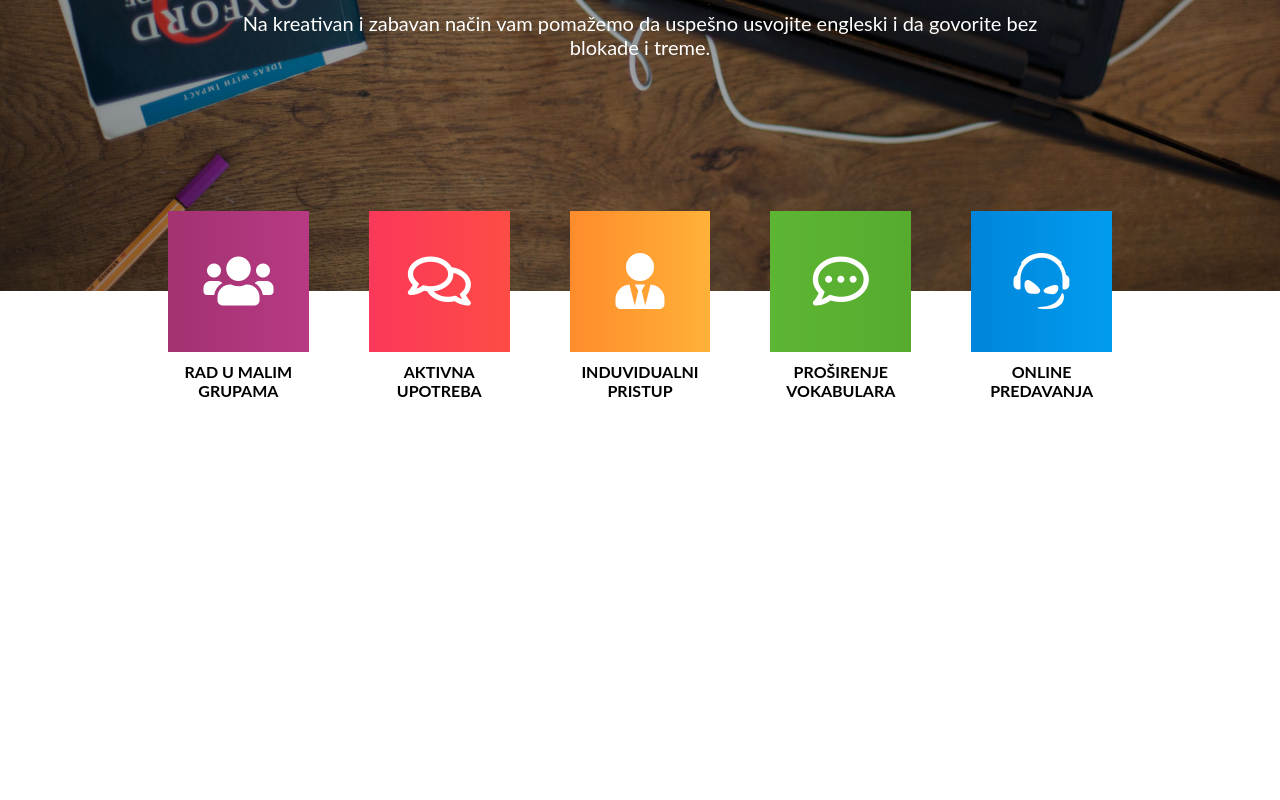
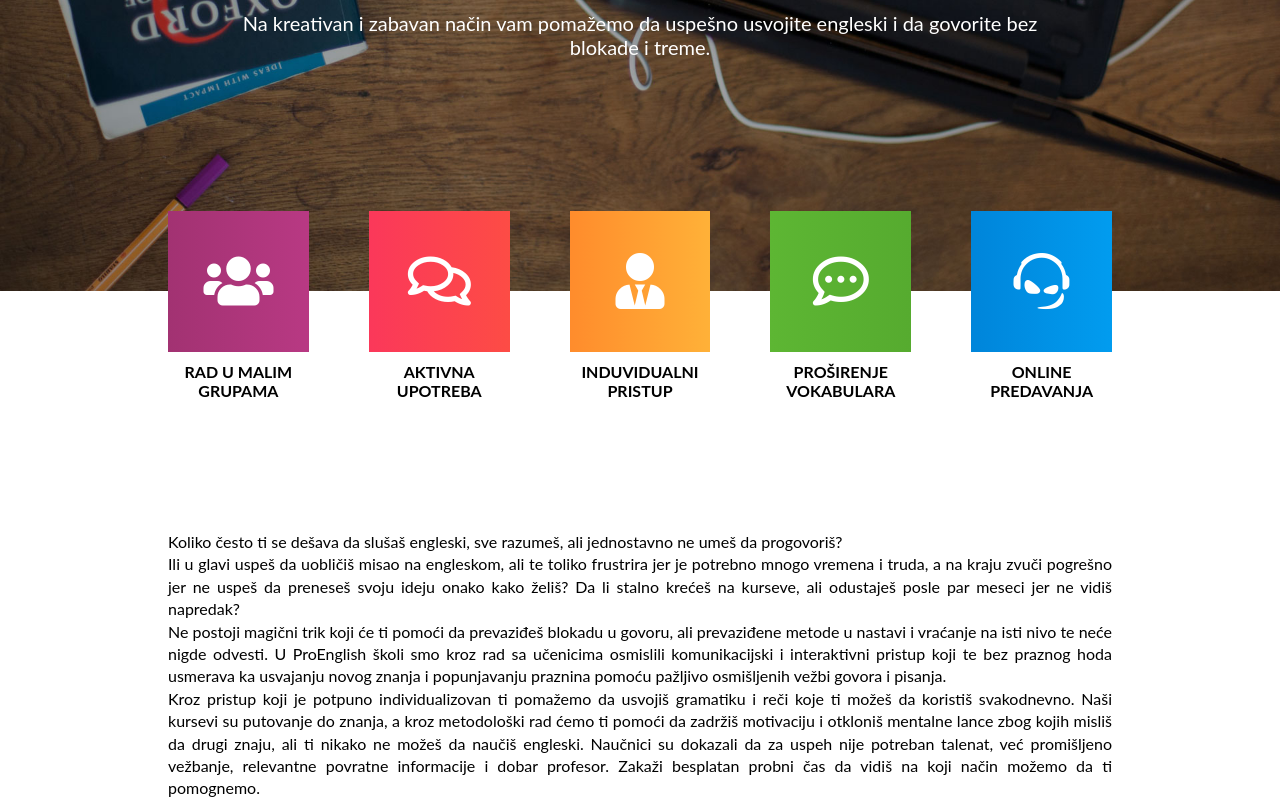
Before and after one commit to Dejan85/proenglish-refactor, a React (Vite) app: page / in a window 1280 px wide. Shown: the part 571-1371 px from the top of the page. Before the commit the page ends 982 px from the top, so only its background shows below. Built offline with nearby package versions, Linux system fonts and the light colour scheme.

Commit message:
created content container component

```diff
--- a/src/components/frontend/home/pages/about/About.tsx
+++ b/src/components/frontend/home/pages/about/About.tsx
@@ -1,15 +1,31 @@
 import React from "react";
 import { WrapperType } from "~/src/global-types";
-import { ContentContainer, Text, Heading } from "~/src/components/ui";
+import {
+  ContentContainer,
+  SubContainer,
+  Text,
+  Heading,
+} from "~/src/components/ui";
+import { aboutText } from "./messages";
+import uniqid from "uniqid";
 
 const Wrapper: WrapperType = "div";
 const className: string = "about";
 
+const generateText = (): JSX.Element[] =>
+  aboutText.map((text) => (
+    <Text key={uniqid()} as="p" text={text} className="about" />
+  ));
+
+const text = generateText();
+
 const About = () => {
   return (
-    <Wrapper className={className}>
-      <ContentContainer></ContentContainer>
-    </Wrapper>
+    <SubContainer>
+      <Wrapper className={className}>
+        <ContentContainer>{text}</ContentContainer>
+      </Wrapper>
+    </SubContainer>
   );
 };
 
--- /dev/null
+++ b/src/components/frontend/home/pages/about/messages.ts
@@ -0,0 +1,6 @@
+const text: string = "Koliko često ti se dešava da slušaš engleski, sve razumeš, ali jednostavno ne umeš da progovoriš?";
+const text2: string = "Ili u glavi uspeš da uobličiš misao na engleskom, ali te toliko frustrira jer je potrebno mnogo vremena i truda, a na kraju zvuči pogrešno jer ne uspeš da preneseš svoju ideju onako kako želiš? Da li stalno krećeš na kurseve, ali odustaješ posle par meseci jer ne vidiš napredak?";
+const text3: string = "Ne postoji magični trik koji će ti pomoći da prevaziđeš blokadu u govoru, ali prevaziđene metode u nastavi i vraćanje na isti nivo te neće nigde odvesti. U ProEnglish školi smo kroz rad sa učenicima osmislili komunikacijski i interaktivni pristup koji te bez praznog hoda usmerava ka usvajanju novog znanja i popunjavanju praznina pomoću pažljivo osmišljenih vežbi govora i pisanja.";
+const text4: string = "Kroz pristup koji je potpuno individualizovan ti pomažemo da usvojiš gramatiku i reči koje ti možeš da koristiš svakodnevno. Naši kursevi su putovanje do znanja, a kroz metodološki rad ćemo ti pomoći da zadržiš motivaciju i otkloniš mentalne lance zbog kojih misliš da drugi znaju, ali ti nikako ne možeš da naučiš engleski. Naučnici su dokazali da za uspeh nije potreban talenat, već promišljeno vežbanje, relevantne povratne informacije i dobar profesor. Zakaži besplatan probni čas da vidiš na koji način možemo da ti pomognemo.";
+
+export const aboutText: string[] = [text, text2, text3, text4];
--- a/src/components/ui/content-container/ContentContainer.tsx
+++ b/src/components/ui/content-container/ContentContainer.tsx
@@ -1,11 +1,13 @@
 import React from "react";
 import { WrapperType } from "~/src/global-types";
 import { ContentContainerProps } from "./types";
+
 const Wrapper: WrapperType = "div";
+const className: string = "content-container";
 
 const ContentContainer = (props: ContentContainerProps): JSX.Element => {
   const { children } = props;
-  return <Wrapper>{children}</Wrapper>;
+  return <Wrapper className={className}>{children}</Wrapper>;
 };
 
 export default ContentContainer;
--- a/src/components/ui/content-container/styles.scss
+++ b/src/components/ui/content-container/styles.scss
@@ -0,0 +1,4 @@
+.content-container {
+  width: 100%;
+  margin-top: 15rem;
+}
--- a/src/components/ui/text/styles.scss
+++ b/src/components/ui/text/styles.scss
@@ -1,19 +1,27 @@
 @import "../../styles/variables/fonts.scss";
 
 .text {
+  &__p,
+  &__home-boxes-text,
+  &__about {
+    font-family: $lato-sans-serif;
+    text-align: center;
+    font-size: 2rem;
+  }
+
   &__p {
     font-size: 2.5rem;
     color: white;
-    font-family: $lato-sans-serif;
-    text-align: center;
   }
 
   &__home-boxes-text {
     padding: 1.3rem 0;
-    font-size: 2rem;
-    font-family: $lato-sans-serif;
     font-weight: 700;
     text-transform: uppercase;
-    text-align: center;
+  }
+
+  &__about {
+    line-height: 1.4;
+    text-align: justify;
   }
 }
```
